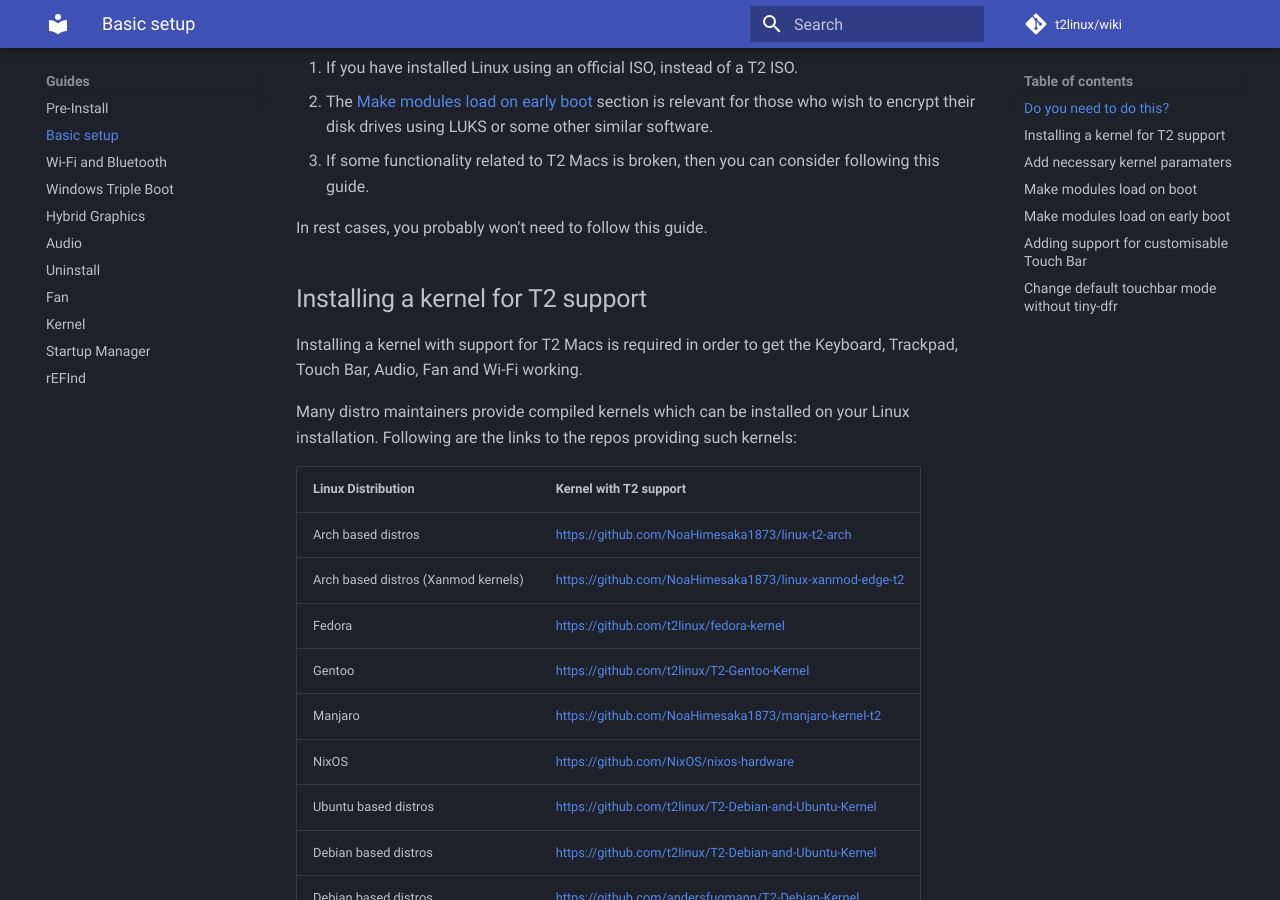
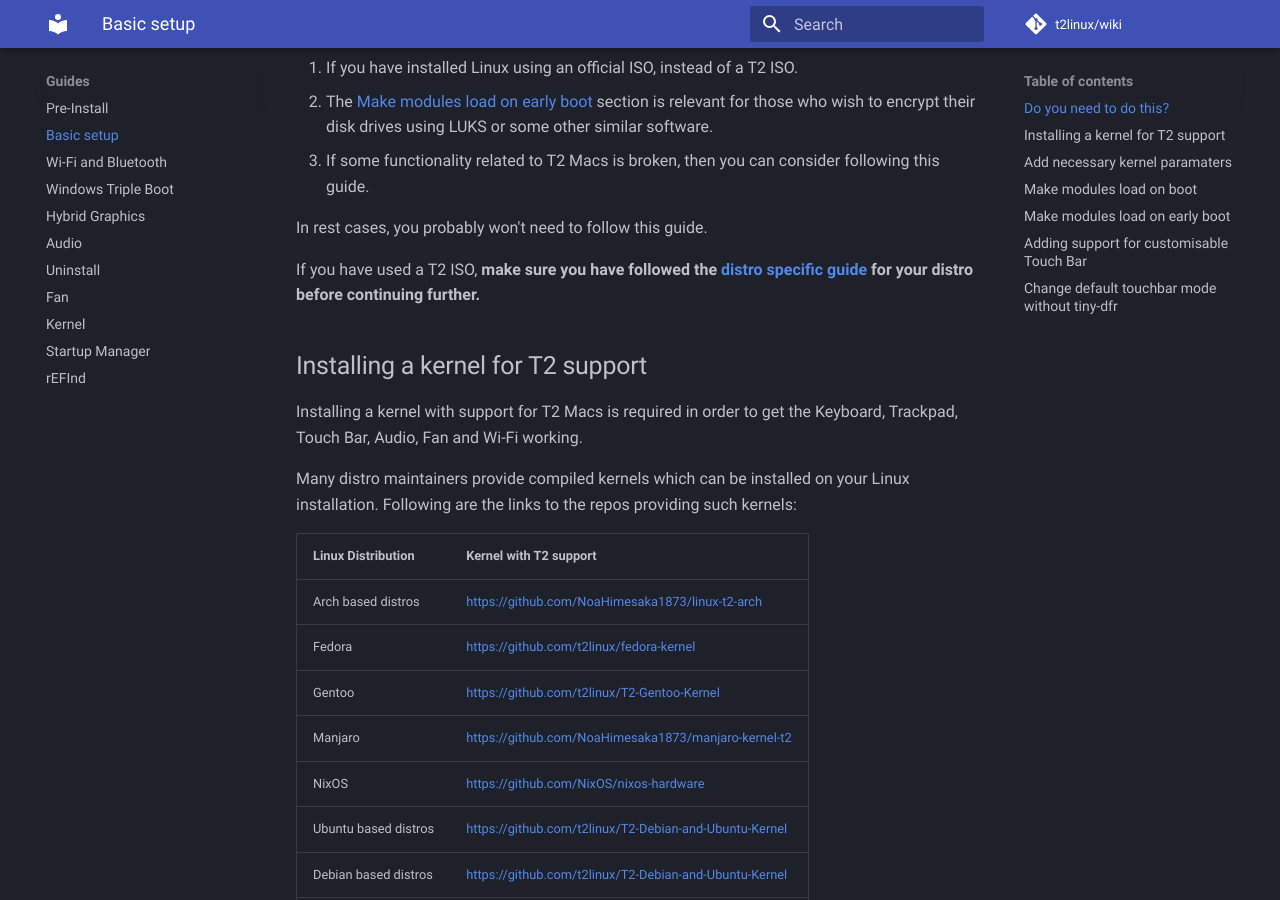
Before and after one commit to t2linux/wiki, an MkDocs documentation site: the page built from docs/guides/postinstall.md, in a window 1280 px wide and 900 px high, scrolled down 393 px. Built offline with MkDocs 1.6.1 and Material for MkDocs 9.7.7, drawn with Linux system fonts in a browser that asks for light colours; comment, search, counter and statistics services are not loaded.

Commit message:
Postinstall

```diff
--- a/docs/guides/postinstall.md
+++ b/docs/guides/postinstall.md
@@ -12,23 +12,24 @@ This guide is mainly relevent in the following cases :
 
 In rest cases, you probably won't need to follow this guide.
 
+If you have used a T2 ISO, **make sure you have followed the [distro specific guide](https://wiki.t2linux.org/distributions/overview/) for your distro before continuing further.**
+
 ## Installing a kernel for T2 support
 
 Installing a kernel with support for T2 Macs is required in order to get the Keyboard, Trackpad, Touch Bar, Audio, Fan and Wi-Fi working.
 
 Many distro maintainers provide compiled kernels which can be installed on your Linux installation. Following are the links to the repos providing such kernels:
 
-| Linux Distribution                  | Kernel with T2 support |
-| ----------------------------------- | ---------------------- |
-| Arch based distros                  | <https://github.com/NoaHimesaka1873/linux-t2-arch> |
-| Arch based distros (Xanmod kernels) | <https://github.com/NoaHimesaka1873/linux-xanmod-edge-t2> |
-| Fedora                              | <https://github.com/t2linux/fedora-kernel> |
-| Gentoo                              | <https://github.com/t2linux/T2-Gentoo-Kernel> |
-| Manjaro                             | <https://github.com/NoaHimesaka1873/manjaro-kernel-t2> |
-| NixOS                               | <https://github.com/NixOS/nixos-hardware> |
-| Ubuntu based distros                | <https://github.com/t2linux/T2-Debian-and-Ubuntu-Kernel> |
-| Debian based distros                | <https://github.com/t2linux/T2-Debian-and-Ubuntu-Kernel> |
-| Debian based distros                | <https://github.com/andersfugmann/T2-Debian-Kernel> |
+| Linux Distribution   | Kernel with T2 support |
+| -------------------- | ---------------------- |
+| Arch based distros   | <https://github.com/NoaHimesaka1873/linux-t2-arch> |
+| Fedora               | <https://github.com/t2linux/fedora-kernel> |
+| Gentoo               | <https://github.com/t2linux/T2-Gentoo-Kernel> |
+| Manjaro              | <https://github.com/NoaHimesaka1873/manjaro-kernel-t2> |
+| NixOS                | <https://github.com/NixOS/nixos-hardware> |
+| Ubuntu based distros | <https://github.com/t2linux/T2-Debian-and-Ubuntu-Kernel> |
+| Debian based distros | <https://github.com/t2linux/T2-Debian-and-Ubuntu-Kernel> |
+| Debian based distros | <https://github.com/andersfugmann/T2-Debian-Kernel> |
 
 If compiled kernels for your distro are not available, then you shall have to compile a kernel on your own. You can follow the [Kernel](https://wiki.t2linux.org/guides/kernel/) guide for help.
 
```
